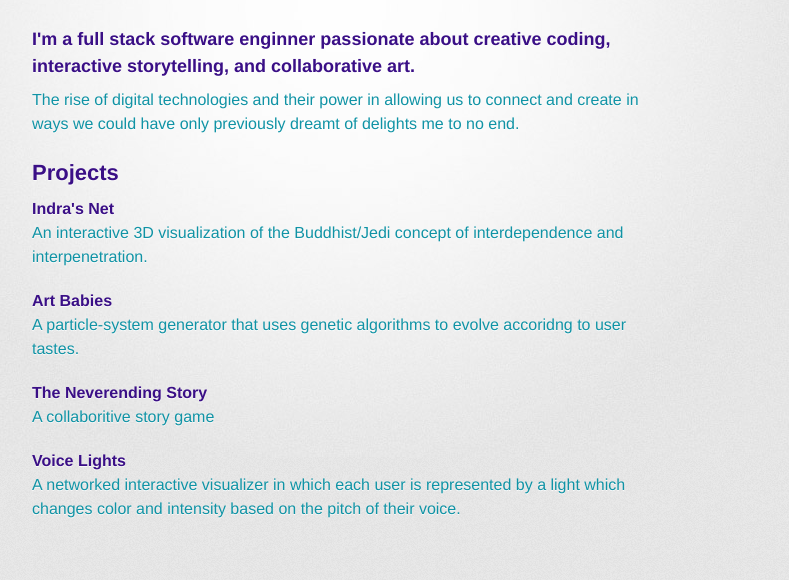
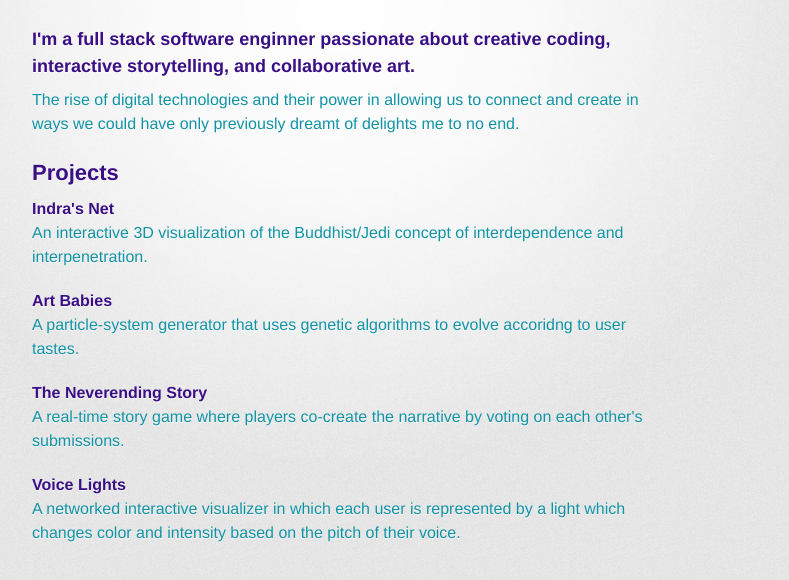
Before and after one commit to imclab/ericrius1.github.io, a plain HTML site: page index.html in a window 1280 px wide. Shown: the part 116-696 px from the top of the page, without its empty margins (298-1087 px from the left). Drawn offline with Linux system fonts and the light colour scheme; a web font is replaced by a local one.

Commit message:
added nes description

```diff
--- a/index.html
+++ b/index.html
@@ -44,7 +44,7 @@
     </h4>
     <h4>
       <a href = "http://neverendingstory.meteor.com/">The Neverending Story</a>
-      <p> A collaboritive story game </p>
+      <p> A real-time story game where players co-create the narrative by voting on each other's submissions.</p>
 
     </h4>
      <h4>
```
